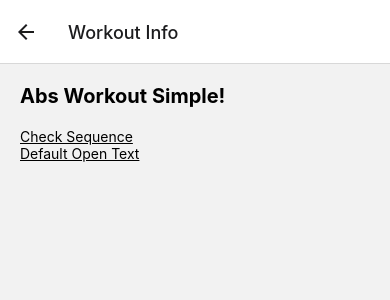
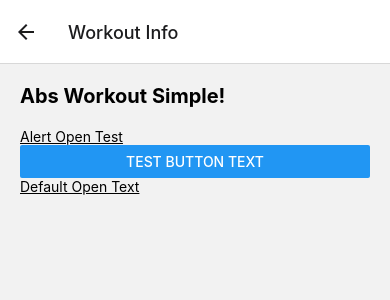
Before and after one commit to DrewIndeed/react-native-projects, a React Native app in the folder workout-app/: screen / in a window 390 px wide. Both pictures are taken after a click on the element 195 px from the left and 175 px from the top of the page. Shown: the top 300 px of the page. Built offline with nearby package versions, Linux system fonts and the light colour scheme.

Commit message:
46. workout-app: implement custom activator for Modal, part 2
- This part shows how to declare the type for CustomModal Props

```diff
--- a/workout-app/components/styled/CustomModal.tsx
+++ b/workout-app/components/styled/CustomModal.tsx
@@ -1,9 +1,16 @@
-import React, { useState } from 'react';
+import React, { FunctionComponent, useState } from 'react';
 import { View, Text, StyleSheet, Modal as NativeModal } from 'react-native';
 import PressableText from './PressableText';
 
+type ModalProps = {
+  // ? makes activator an optional parameter
+  activator?: FunctionComponent<{
+    handleOpen: () => void;
+  }>;
+};
+
 // Activator is just a HAVE NOT IMPLEMENTED name
-const CustomModal = ({ activator: Activator }: any) => {
+const CustomModal = ({ activator: Activator }: ModalProps) => {
   const [isModalVisible, setModalVisible] = useState(false);
   return (
     <View>
@@ -18,7 +25,7 @@ const CustomModal = ({ activator: Activator }: any) => {
         </View>
       </NativeModal>
       {Activator ? (
-        <Activator />
+        <Activator handleOpen={() => setModalVisible(true)} />
       ) : (
         <PressableText
           onPress={() => setModalVisible(true)}
--- a/workout-app/screens/WorkoutDetailScreen.tsx
+++ b/workout-app/screens/WorkoutDetailScreen.tsx
@@ -1,4 +1,4 @@
-import { View, Text, StyleSheet } from 'react-native';
+import { View, Text, StyleSheet, Button } from 'react-native';
 import { NativeStackHeaderProps } from '@react-navigation/native-stack';
 import useWorkoutBySlug from '../hooks/useWorkoutBySlug';
 import CustomModal from '../components/styled/CustomModal';
@@ -31,8 +31,14 @@ const WorkoutDetailScreen = ({ route }: DetailNavigation) => {
             onPress={() => {
               alert('Opening');
             }}
-            text="Check Sequence"
+            text="Alert Open Test"
           />
+        )}
+      />
+
+      <CustomModal
+        activator={({ handleOpen }) => (
+          <Button onPress={handleOpen} title="Test Button Text" />
         )}
       />
 
```
